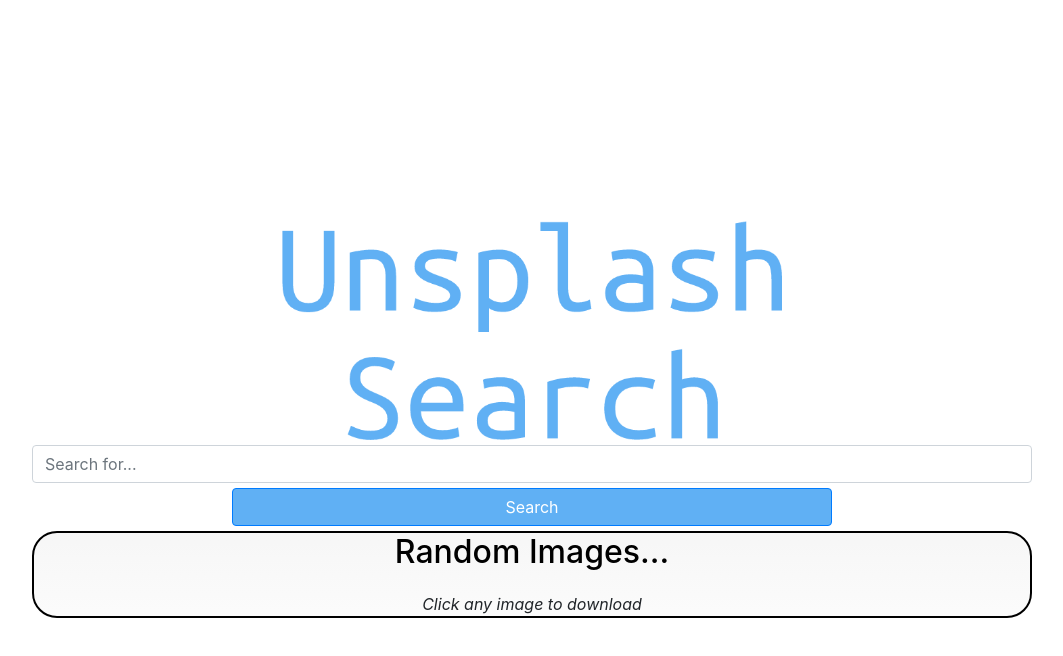
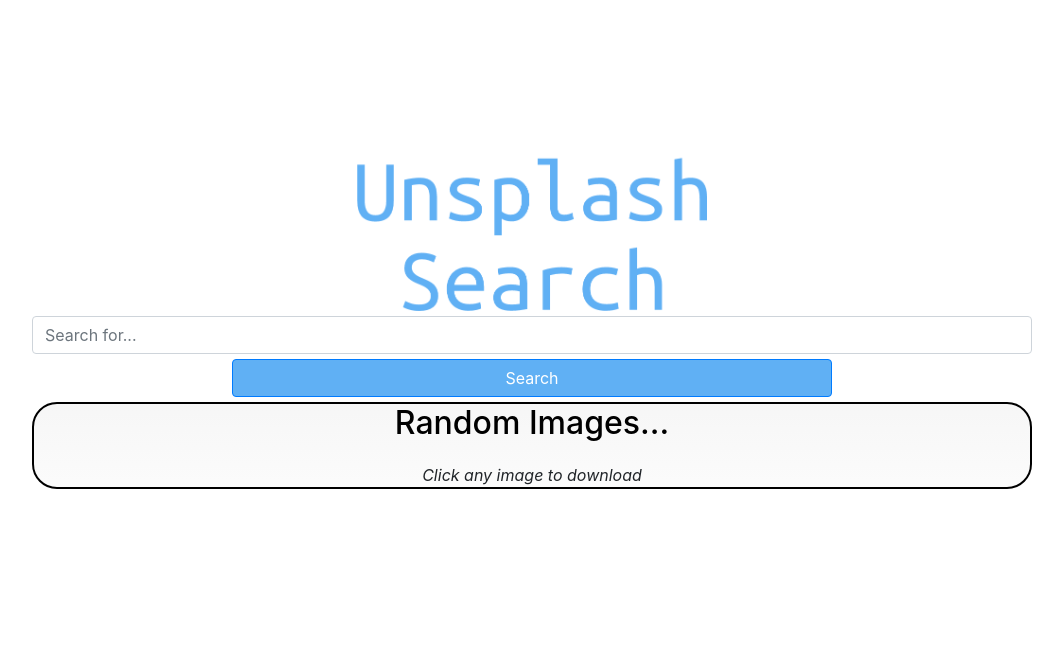
Before and after one commit to alarkb1297/snapapp-unsplash-search, a website: page public/index.html in a window 1280 px wide. Shown: the whole page, without its empty margins (108-1171 px from the left). Drawn offline with nearby package versions, Linux system fonts and the light colour scheme; some packages are replaced by stand-ins of ours; no server answers.

Commit message:
changed logo size

```diff
--- a/public/views/search.view.client.html
+++ b/public/views/search.view.client.html
@@ -2,7 +2,7 @@
 
     <div class="ab-search">
 
-        <img src="../logos/Unsplash%20Search.png" width="50%">
+        <img src="../logos/Unsplash%20Search.png" width="35%">
 
 
         <input type="text" class="form-control" ng-model="model.searchQuery" placeholder="Search for...">
```
